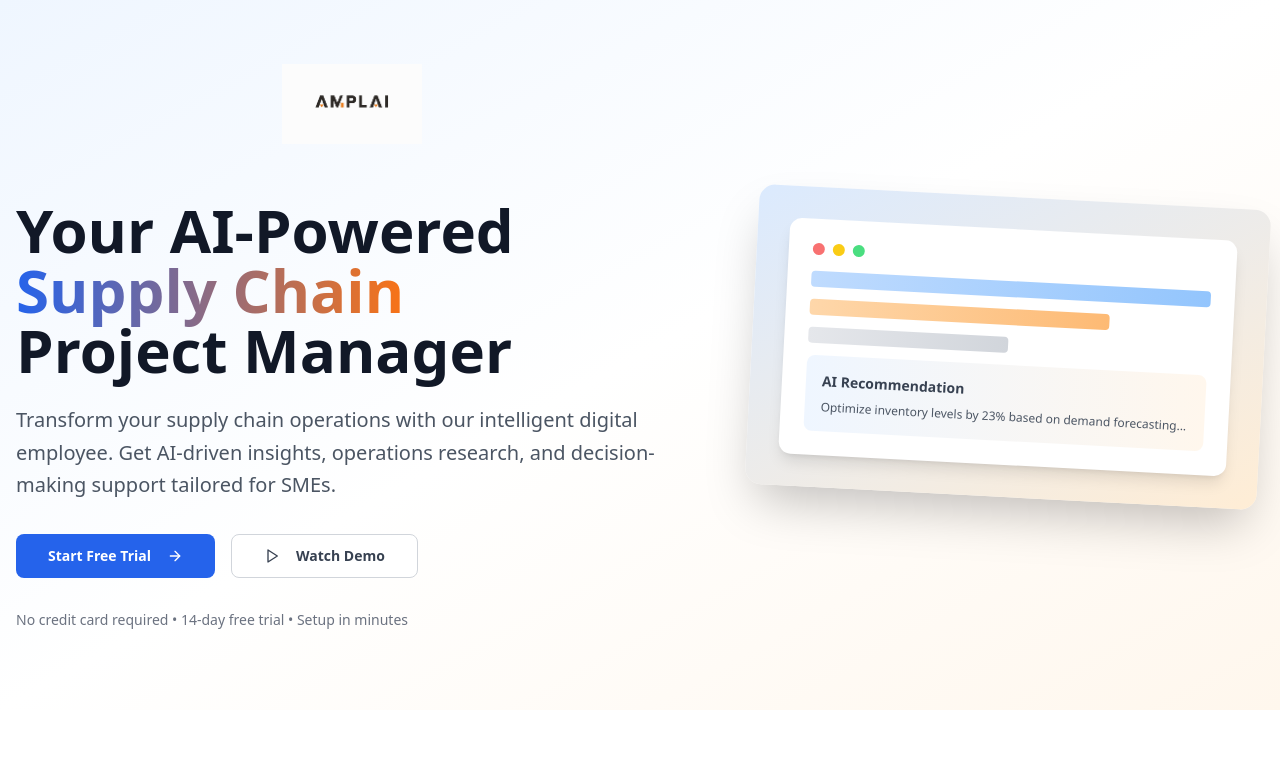
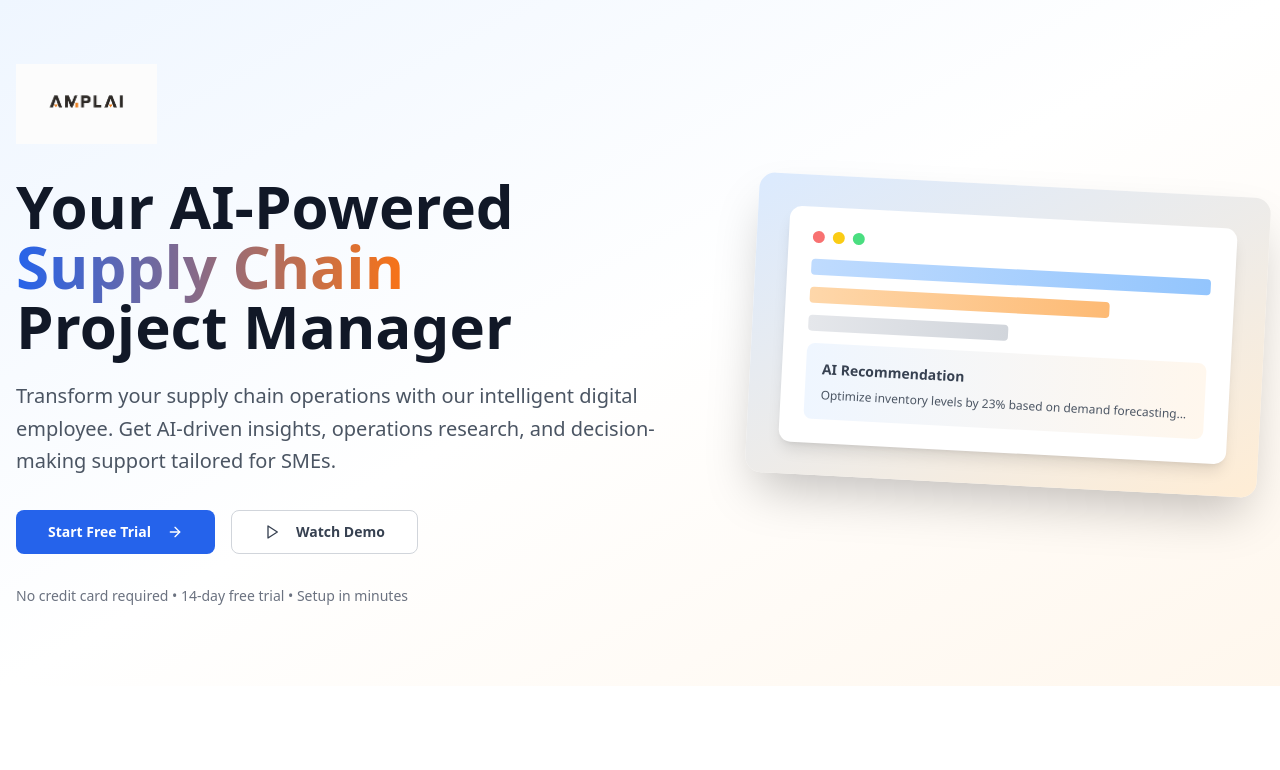
Before and after one commit to LoganZhao1997/amplai-supply-chain-ai, a React (Vite) app: page / in a window 1280 px wide. Shown: the top 770 px of the page. Built offline with nearby package versions, Linux system fonts and the light colour scheme.

Commit message:
Restore logo to original location - remove centering

```diff
--- a/src/components/Footer.tsx
+++ b/src/components/Footer.tsx
@@ -8,13 +8,11 @@ export const Footer = () => {
         <div className="grid lg:grid-cols-4 gap-8">
           {/* Company Info */}
           <div className="lg:col-span-2">
-            <div className="flex justify-center mb-6">
-              <img
-                src={process.env.NODE_ENV === 'production' ? '/amplai-supply-chain-ai/amplai-logo.jpeg' : '/amplai-logo.jpeg'}
-                alt="AmplAI Logo"
-                className="h-14 scale-120 opacity-90"
-              />
-            </div>
+            <img
+              src={process.env.NODE_ENV === 'production' ? '/amplai-supply-chain-ai/amplai-logo.jpeg' : '/amplai-logo.jpeg'}
+              alt="AmplAI Logo"
+              className="h-14 mb-6 scale-120 opacity-90"
+            />
             <p className="text-gray-400 mb-6 leading-relaxed max-w-md">
               Empowering SMEs with AI-driven supply chain intelligence and operations research solutions.
               Transform your operations with our digital project manager.
--- a/src/components/Hero.tsx
+++ b/src/components/Hero.tsx
@@ -9,7 +9,7 @@ export const Hero = () => {
         <div className="flex flex-col lg:flex-row items-center justify-between gap-12">
           {/* Left Content */}
           <div className="flex-1 max-w-2xl">
-            <div className="mb-8 flex justify-center">
+            <div className="mb-8">
               <img
                 src={process.env.NODE_ENV === 'production' ? '/amplai-supply-chain-ai/amplai-logo.jpeg' : '/amplai-logo.jpeg'}
                 alt="AmplAI Logo"
```
